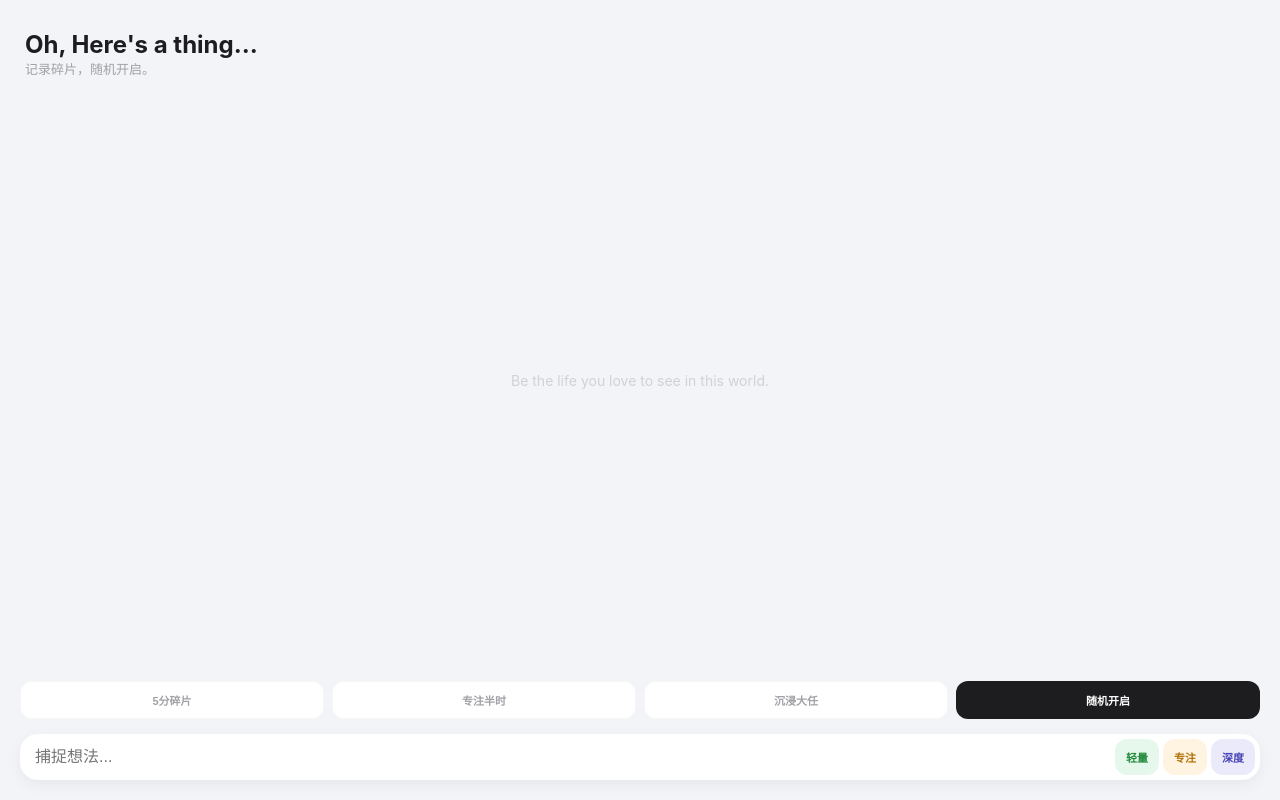
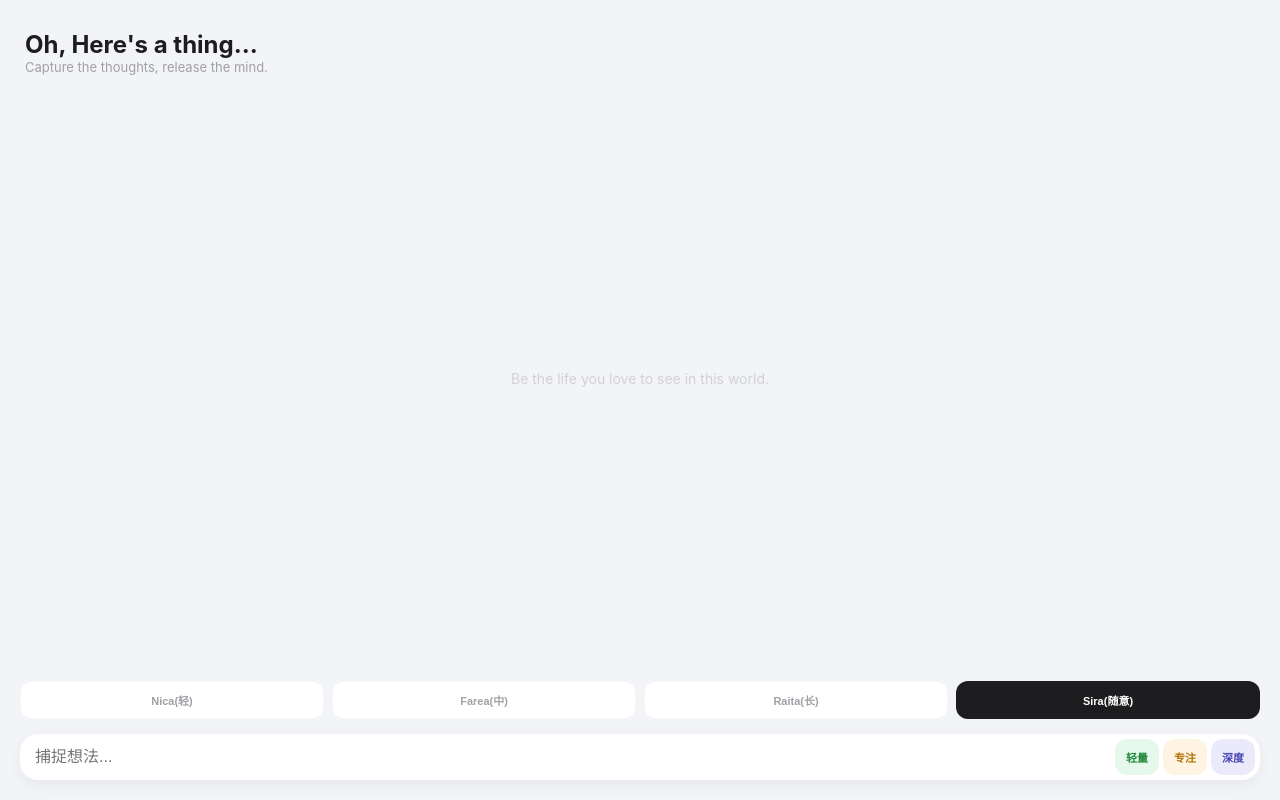
Before and after one commit to ZhenZhen0609/Oh-here-s-a-thing, a plain HTML site: page index.html in a window 1280 px wide. Drawn offline with Linux system fonts and the light colour scheme.

Commit message:
Update index.html

```diff
--- a/index.html
+++ b/index.html
@@ -164,7 +164,7 @@
 
     <header>
         <h1>Oh, Here's a thing...</h1>
-        <p class="subtitle">记录碎片，随机开启。</p>
+        <p class="subtitle">Capture the thoughts, release the mind.</p>
     </header>
 
     <div id="pool">
@@ -175,10 +175,10 @@
 
     <div class="controls" onclick="event.stopPropagation()">
         <div class="picker-group">
-            <button class="picker-btn" onclick="pickRandom('quick')">5分碎片</button>
-            <button class="picker-btn" onclick="pickRandom('focus')">专注半时</button>
-            <button class="picker-btn" onclick="pickRandom('immerse')">沉浸大任</button>
-            <button class="picker-btn primary" onclick="pickRandom('any')">随机开启</button>
+            <button class="picker-btn" onclick="pickRandom('quick')">Nica(轻)</button>
+            <button class="picker-btn" onclick="pickRandom('focus')">Farea(中)</button>
+            <button class="picker-btn" onclick="pickRandom('immerse')">Raita(长)</button>
+            <button class="picker-btn primary" onclick="pickRandom('any')">Sira(随意)</button>
         </div>
 
         <div class="input-bar">
```
